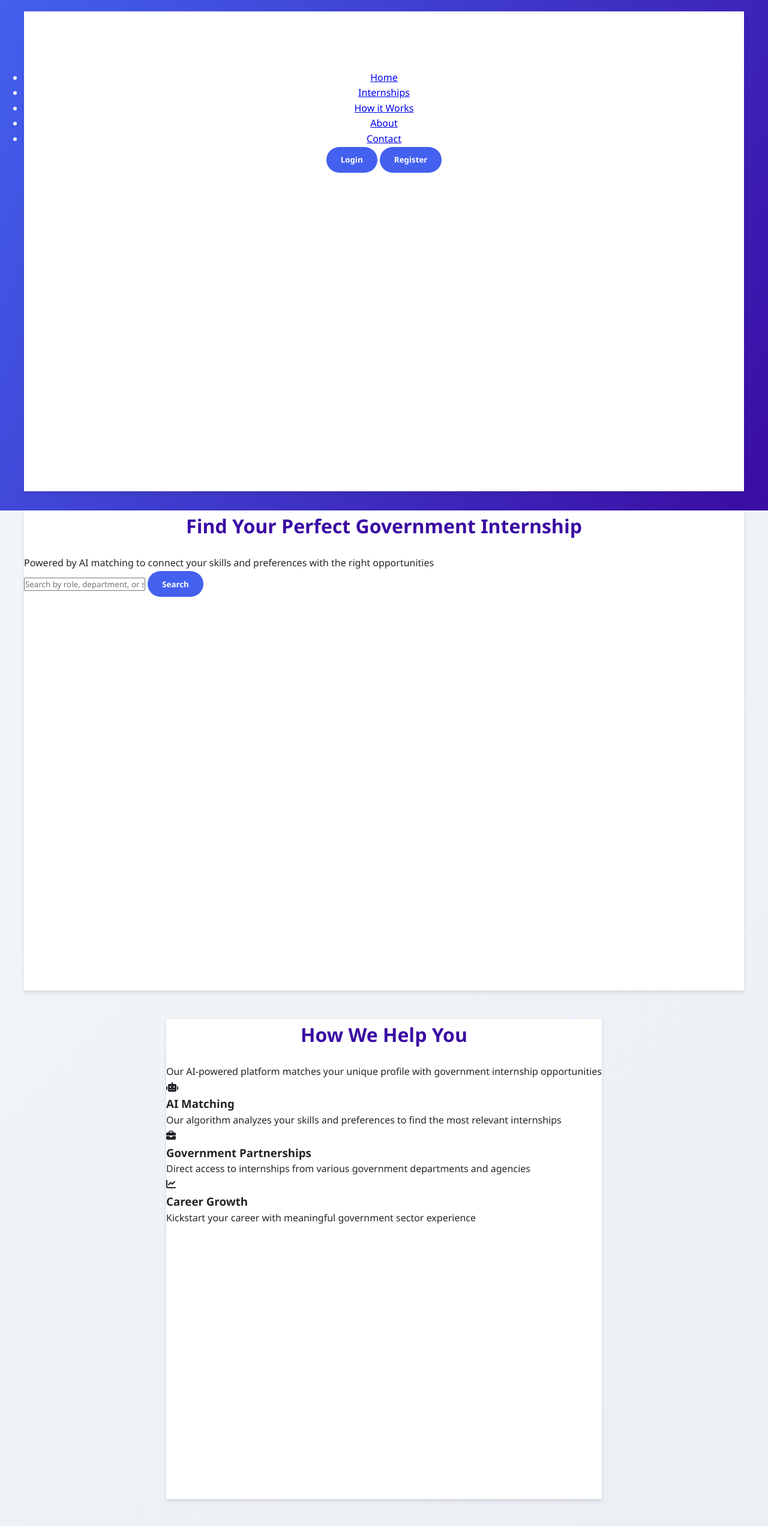
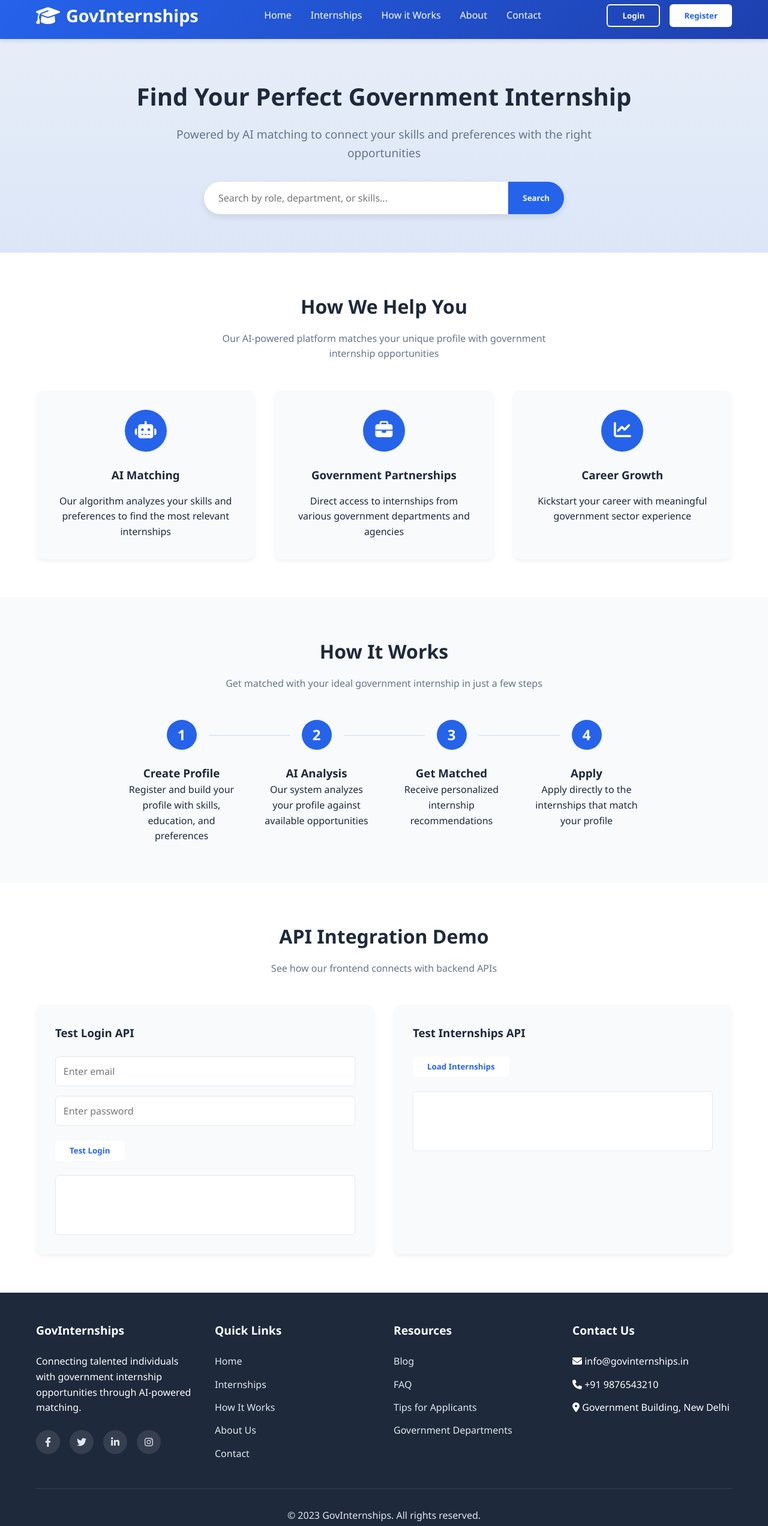
Before and after one commit to rajanimaurya/internship-recommender, a plain HTML site: page frontend/index.html in a window 1280 px wide. Shown: the part 13-2557 px from the top of the page at 60% size. Drawn offline with Linux system fonts and the light colour scheme.

Commit message:
styles.css

```diff
--- a/frontend/styles.css
+++ b/frontend/styles.css
@@ -1,18 +1,3 @@
-:root {
-    --primary: #4361ee;
-    --primary-dark: #3a0ca3;
-    --secondary: #7209b7;
-    --accent: #f72585;
-    --success: #4cc9f0;
-    --light: #f8f9fa;
-    --dark: #212529;
-    --gray: #6c757d;
-    --light-gray: #e9ecef;
-    --white: #ffffff;
-    --shadow: 0 4px 6px rgba(0, 0, 0, 0.1);
-    --transition: all 0.3s ease;
-}
-
 * {
     margin: 0;
     padding: 0;
@@ -20,455 +5,408 @@
     font-family: 'Segoe UI', Tahoma, Geneva, Verdana, sans-serif;
 }
 
+:root {
+    --primary: #2563eb;
+    --secondary: #1e40af;
+    --accent: #3b82f6;
+    --light: #f8fafc;
+    --dark: #1e293b;
+    --success: #10b981;
+    --warning: #f59e0b;
+    --danger: #ef4444;
+    --gray: #64748b;
+    --light-gray: #e2e8f0;
+}
+
 body {
-    background: linear-gradient(135deg, #f5f7fa 0%, #e4eaf1 100%);
+    background-color: #f1f5f9;
     color: var(--dark);
     line-height: 1.6;
-    min-height: 100vh;
-    padding: 0;
 }
 
 .container {
+    width: 100%;
     max-width: 1200px;
     margin: 0 auto;
-    background: var(--white);
-    box-shadow: var(--shadow);
-    min-height: 100vh;
+    padding: 0 20px;
 }
 
+/* Header Styles */
 header {
-    background: linear-gradient(120deg, var(--primary), var(--primary-dark));
-    color: var(--white);
-    padding: 2rem;
-    text-align: center;
+    background: linear-gradient(135deg, var(--primary), var(--secondary));
+    color: white;
+    padding: 1rem 0;
+    box-shadow: 0 4px 6px rgba(0, 0, 0, 0.1);
 }
 
-header h1 {
-    font-size: 2.5rem;
-    margin-bottom: 0.5rem;
+.header-content {
+    display: flex;
+    justify-content: space-between;
+    align-items: center;
 }
 
-header p {
-    font-size: 1.2rem;
-    opacity: 0.9;
+.logo {
+    display: flex;
+    align-items: center;
+    gap: 10px;
 }
 
-.main-nav {
-    background: var(--white);
-    padding: 1rem 2rem;
-    box-shadow: var(--shadow);
+.logo i {
+    font-size: 2rem;
 }
 
-.main-nav ul {
+.logo h1 {
+    font-size: 1.8rem;
+    font-weight: 700;
+}
+
+nav ul {
     display: flex;
-    justify-content: center;
     list-style: none;
     gap: 2rem;
 }
 
-.main-nav a {
+nav a {
+    color: white;
     text-decoration: none;
-    color: var(--dark);
-    font-weight: 600;
-    padding: 0.5rem 1rem;
-    border-radius: 50px;
-    transition: var(--transition);
+    font-weight: 500;
+    transition: opacity 0.3s;
 }
 
-.main-nav a:hover, .main-nav a.active {
-    background: var(--primary);
-    color: var(--white);
+nav a:hover {
+    opacity: 0.8;
 }
 
-main {
-    padding: 2rem;
+.auth-buttons {
+    display: flex;
+    gap: 1rem;
 }
 
-section {
+.btn {
+    padding: 0.5rem 1.5rem;
+    border-radius: 6px;
+    font-weight: 600;
+    cursor: pointer;
+    transition: all 0.3s;
+    border: none;
+}
+
+.btn-outline {
+    background: transparent;
+    border: 2px solid white;
+    color: white;
+}
+
+.btn-primary {
+    background-color: white;
+    color: var(--primary);
+}
+
+.btn-primary:hover {
+    background-color: var(--light);
+    transform: translateY(-2px);
+}
+
+.btn-outline:hover {
+    background-color: rgba(255, 255, 255, 0.1);
+}
+
+/* Hero Section */
+.hero {
+    padding: 4rem 0;
+    text-align: center;
+    background: linear-gradient(rgba(37, 99, 235, 0.05), rgba(37, 99, 235, 0.1));
+}
+
+.hero h2 {
+    font-size: 2.5rem;
+    margin-bottom: 1rem;
+    color: var(--dark);
+}
+
+.hero p {
+    font-size: 1.2rem;
+    color: var(--gray);
+    max-width: 700px;
+    margin: 0 auto 2rem;
+}
+
+.search-box {
+    max-width: 600px;
+    margin: 0 auto;
+    display: flex;
+    box-shadow: 0 4px 12px rgba(0, 0, 0, 0.1);
+    border-radius: 50px;
+    overflow: hidden;
+}
+
+.search-input {
+    flex: 1;
+    padding: 1rem 1.5rem;
+    border: none;
+    font-size: 1rem;
+}
+
+.search-btn {
+    padding: 1rem 1.5rem;
+    background-color: var(--primary);
+    color: white;
+    border: none;
+    cursor: pointer;
+    font-weight: 600;
+}
+
+/* Features Section */
+.features {
+    padding: 4rem 0;
+    background-color: white;
+}
+
+.section-title {
+    text-align: center;
     margin-bottom: 3rem;
 }
 
-h2 {
-    color: var(--primary-dark);
-    margin-bottom: 1.5rem;
-    text-align: center;
+.section-title h2 {
     font-size: 2rem;
-}
-
-.upload-section {
-    background: var(--white);
-    padding: 2rem;
-    border-radius: 10px;
-    box-shadow: var(--shadow);
-}
-
-.upload-options {
-    display: flex;
-    gap: 2rem;
-    margin-bottom: 2rem;
-    flex-wrap: wrap;
-}
-
-.upload-option {
-    flex: 1;
-    min-width: 300px;
-    background: var(--light);
-    padding: 1.5rem;
-    border-radius: 10px;
-    text-align: center;
-    box-shadow: var(--shadow);
-    transition: var(--transition);
-}
-
-.upload-option:hover {
-    transform: translateY(-5px);
-    box-shadow: 0 10px 20px rgba(0, 0, 0, 0.1);
-}
-
-.upload-option h3 {
-    color: var(--primary);
-    margin-bottom: 0.5rem;
-}
-
-.upload-option p {
-    color: var(--gray);
+    color: var(--dark);
     margin-bottom: 1rem;
 }
 
-.file-types {
-    background: var(--light-gray);
-    padding: 0.5rem;
-    border-radius: 5px;
-    margin-bottom: 1rem;
-    font-size: 0.9rem;
+.section-title p {
+    color: var(--gray);
+    max-width: 600px;
+    margin: 0 auto;
 }
 
-.file-input {
-    display: none;
+.features-grid {
+    display: grid;
+    grid-template-columns: repeat(auto-fit, minmax(300px, 1fr));
+    gap: 2rem;
 }
 
-button {
-    background: var(--primary);
-    color: var(--white);
-    border: none;
-    padding: 0.8rem 1.5rem;
-    border-radius: 50px;
-    cursor: pointer;
-    font-weight: 600;
-    transition: var(--transition);
-    display: inline-flex;
-    align-items: center;
-    gap: 0.5rem;
+.feature-card {
+    background: var(--light);
+    border-radius: 12px;
+    padding: 2rem;
+    text-align: center;
+    box-shadow: 0 4px 6px rgba(0, 0, 0, 0.05);
+    transition: transform 0.3s;
 }
 
-button:hover {
-    background: var(--primary-dark);
-    transform: translateY(-2px);
+.feature-card:hover {
+    transform: translateY(-5px);
 }
 
-.browse-btn, .camera-btn, .analyze-btn {
-    background: var(--secondary);
+.feature-icon {
+    background-color: var(--primary);
+    color: white;
+    width: 70px;
+    height: 70px;
+    border-radius: 50%;
+    display: flex;
+    align-items: center;
+    justify-content: center;
+    margin: 0 auto 1.5rem;
+    font-size: 1.8rem;
 }
 
-.browse-btn:hover, .camera-btn:hover, .analyze-btn:hover {
-    background: var(--primary-dark);
+.feature-card h3 {
+    margin-bottom: 1rem;
+    color: var(--dark);
 }
 
-.capture-btn {
-    background: var(--accent);
-    margin-top: 1rem;
+/* How it Works */
+.how-it-works {
+    padding: 4rem 0;
+    background-color: #f8fafc;
 }
 
-.capture-btn:hover {
-    background: var(--secondary);
+.steps {
+    display: flex;
+    justify-content: space-between;
+    max-width: 900px;
+    margin: 0 auto;
 }
 
-.drag-drop-area {
-    border: 2px dashed var(--primary);
-    border-radius: 10px;
-    padding: 2rem;
+.step {
     text-align: center;
-    margin-bottom: 2rem;
-    transition: var(--transition);
-    background: var(--light);
+    flex: 1;
+    padding: 0 1.5rem;
+    position: relative;
 }
 
-.drag-drop-area:hover {
-    background: var(--light-gray);
-    border-color: var(--primary-dark);
-}
-
-.drag-drop-area i {
-    font-size: 3rem;
-    color: var(--primary);
-    margin-bottom: 1rem;
-}
-
-.drag-drop-area h3 {
-    color: var(--primary-dark);
-    margin-bottom: 0.5rem;
-}
-
-.drag-drop-area p {
-    color: var(--gray);
-}
-
-.selected-file {
-    background: var(--light);
-    padding: 1rem;
-    border-radius: 10px;
-    margin-bottom: 1.5rem;
-}
-
-.selected-file h4 {
-    color: var(--primary-dark);
-    margin-bottom: 0.5rem;
-}
-
-.analyze-btn {
-    width: 100%;
-    justify-content: center;
-    padding: 1rem;
-    font-size: 1.1rem;
-}
-
-.hidden {
-    display: none;
-}
-
-.loading {
-    text-align: center;
-    padding: 3rem;
-    background: var(--white);
-    border-radius: 10px;
-    box-shadow: var(--shadow);
-}
-
-.loading-spinner {
+.step-number {
     width: 50px;
     height: 50px;
-    border: 5px solid var(--light-gray);
-    border-top: 5px solid var(--primary);
+    background-color: var(--primary);
+    color: white;
     border-radius: 50%;
-    animation: spin 1s linear infinite;
+    display: flex;
+    align-items: center;
+    justify-content: center;
+    font-size: 1.5rem;
+    font-weight: 700;
     margin: 0 auto 1.5rem;
 }
 
-@keyframes spin {
-    0% { transform: rotate(0deg); }
-    100% { transform: rotate(360deg); }
+.step:not(:last-child):after {
+    content: "";
+    position: absolute;
+    top: 25px;
+    right: -30%;
+    width: 60%;
+    height: 2px;
+    background-color: var(--light-gray);
 }
 
-.results-section {
-    background: var(--white);
-    padding: 2rem;
-    border-radius: 10px;
-    box-shadow: var(--shadow);
+/* API Demo Section */
+.api-demo {
+    padding: 4rem 0;
+    background-color: white;
 }
 
-.profile-summary {
-    background: var(--light);
-    padding: 1.5rem;
-    border-radius: 10px;
-    margin-bottom: 2rem;
-}
-
-.recommendations {
+.demo-container {
     display: grid;
-    gap: 1.5rem;
-}
-
-.internship-card {
-    border: 1px solid var(--light-gray);
-    border-radius: 10px;
-    padding: 1.5rem;
-    transition: var(--transition);
-}
-
-.internship-card:hover {
-    box-shadow: var(--shadow);
-    transform: translateY(-3px);
-}
-
-.internship-header {
-    display: flex;
-    justify-content: space-between;
-    align-items: center;
-    margin-bottom: 1rem;
-}
-
-.match-score {
-    background: var(--success);
-    color: var(--white);
-    padding: 0.3rem 1rem;
-    border-radius: 50px;
-    font-weight: bold;
-}
-
-.skill-tags {
-    display: flex;
-    flex-wrap: wrap;
-    gap: 0.5rem;
-    margin: 1rem 0;
-}
-
-.skill-tag {
-    background: var(--primary);
-    color: var(--white);
-    padding: 0.3rem 0.8rem;
-    border-radius: 50px;
-    font-size: 0.9rem;
-}
-
-.internship-details {
-    display: flex;
-    gap: 1rem;
-    margin: 1rem 0;
-    flex-wrap: wrap;
-}
-
-.detail-item {
-    display: flex;
-    align-items: center;
-    gap: 0.5rem;
-    color: var(--gray);
-}
-
-.apply-btn {
-    background: var(--success);
-    margin-top: 1rem;
-}
-
-.apply-btn:hover {
-    background: var(--primary-dark);
-}
-
-.about-section {
-    background: var(--white);
-    padding: 2rem;
-    border-radius: 10px;
-    box-shadow: var(--shadow);
-}
-
-.steps {
-    display: grid;
-    grid-template-columns: repeat(auto-fit, minmax(250px, 1fr));
+    grid-template-columns: repeat(auto-fit, minmax(300px, 1fr));
     gap: 2rem;
     margin-top: 2rem;
 }
 
-.step {
-    text-align: center;
-    padding: 1.5rem;
+.demo-card {
     background: var(--light);
-    border-radius: 10px;
-    transition: var(--transition);
+    border-radius: 12px;
+    padding: 2rem;
+    box-shadow: 0 4px 6px rgba(0, 0, 0, 0.05);
 }
 
-.step:hover {
-    transform: translateY(-5px);
-    box-shadow: var(--shadow);
+.demo-card h3 {
+    margin-bottom: 1.5rem;
+    color: var(--dark);
 }
 
-.step-number {
-    width: 40px;
-    height: 40px;
-    background: var(--primary);
-    color: var(--white);
-    border-radius: 50%;
+.input-group {
+    display: flex;
+    flex-direction: column;
+    gap: 1rem;
+    margin-bottom: 1.5rem;
+}
+
+.input-group input {
+    padding: 0.8rem;
+    border: 1px solid var(--light-gray);
+    border-radius: 6px;
+    font-size: 1rem;
+}
+
+.api-response {
+    margin-top: 1.5rem;
+    padding: 1rem;
+    background-color: white;
+    border-radius: 6px;
+    border: 1px solid var(--light-gray);
+    min-height: 100px;
+    font-family: monospace;
+    white-space: pre-wrap;
+    overflow-x: auto;
+}
+
+/* Footer */
+footer {
+    background-color: var(--dark);
+    color: white;
+    padding: 3rem 0 2rem;
+}
+
+.footer-content {
+    display: grid;
+    grid-template-columns: repeat(auto-fit, minmax(250px, 1fr));
+    gap: 2rem;
+    margin-bottom: 2rem;
+}
+
+.footer-section h3 {
+    margin-bottom: 1.5rem;
+    font-size: 1.2rem;
+}
+
+.footer-section ul {
+    list-style: none;
+}
+
+.footer-section ul li {
+    margin-bottom: 0.8rem;
+}
+
+.footer-section a {
+    color: var(--light-gray);
+    text-decoration: none;
+    transition: color 0.3s;
+}
+
+.footer-section a:hover {
+    color: white;
+}
+
+.social-icons {
+    display: flex;
+    gap: 1rem;
+    margin-top: 1.5rem;
+}
+
+.social-icons a {
     display: flex;
     align-items: center;
     justify-content: center;
-    margin: 0 auto 1rem;
-    font-weight: bold;
+    width: 40px;
+    height: 40px;
+    background-color: rgba(255, 255, 255, 0.1);
+    border-radius: 50%;
+    transition: background-color 0.3s;
 }
 
-.step h3 {
-    color: var(--primary-dark);
-    margin-bottom: 0.5rem;
+.social-icons a:hover {
+    background-color: var(--primary);
 }
 
-.features-section {
-    background: var(--white);
-    padding: 2rem;
-    border-radius: 10px;
-    box-shadow: var(--shadow);
-}
-
-.features {
-    display: grid;
-    grid-template-columns: repeat(auto-fit, minmax(250px, 1fr));
-    gap: 2rem;
-    margin-top: 2rem;
-}
-
-.feature {
+.copyright {
     text-align: center;
-    padding: 1.5rem;
-    background: var(--light);
-    border-radius: 10px;
-    transition: var(--transition);
-}
-
-.feature:hover {
-    transform: translateY(-5px);
-    box-shadow: var(--shadow);
-}
-
-.feature i {
-    font-size: 2.5rem;
-    color: var(--primary);
-    margin-bottom: 1rem;
-}
-
-.feature h3 {
-    color: var(--primary-dark);
-    margin-bottom: 0.5rem;
-}
-
-footer {
-    background: var(--dark);
-    color: var(--white);
-    text-align: center;
-    padding: 1.5rem;
-    margin-top: 2rem;
+    padding-top: 2rem;
+    border-top: 1px solid rgba(255, 255, 255, 0.1);
+    color: var(--light-gray);
 }
 
 /* Responsive Design */
 @media (max-width: 768px) {
-    .main-nav ul {
+    .header-content {
         flex-direction: column;
-        align-items: center;
-        gap: 0.5rem;
-    }
-
-    .upload-options {
-        flex-direction: column;
-    }
-
-    .internship-header {
-        flex-direction: column;
-        align-items: flex-start;
         gap: 1rem;
     }
 
-    .internship-details {
-        flex-direction: column;
-        gap: 0.5rem;
+    nav ul {
+        gap: 1rem;
+        flex-wrap: wrap;
+        justify-content: center;
     }
 
-    .steps, .features {
+    .steps {
+        flex-direction: column;
+        gap: 2rem;
+    }
+
+    .step:not(:last-child):after {
+        display: none;
+    }
+
+    .hero h2 {
+        font-size: 2rem;
+    }
+
+    .hero p {
+        font-size: 1rem;
+    }
+
+    .demo-container {
         grid-template-columns: 1fr;
     }
 }
-
-/* Animation for file upload */
-@keyframes pulse {
-    0% { transform: scale(1); }
-    50% { transform: scale(1.05); }
-    100% { transform: scale(1); }
-}
-
-.uploading {
-    animation: pulse 1s infinite;
-}
```
